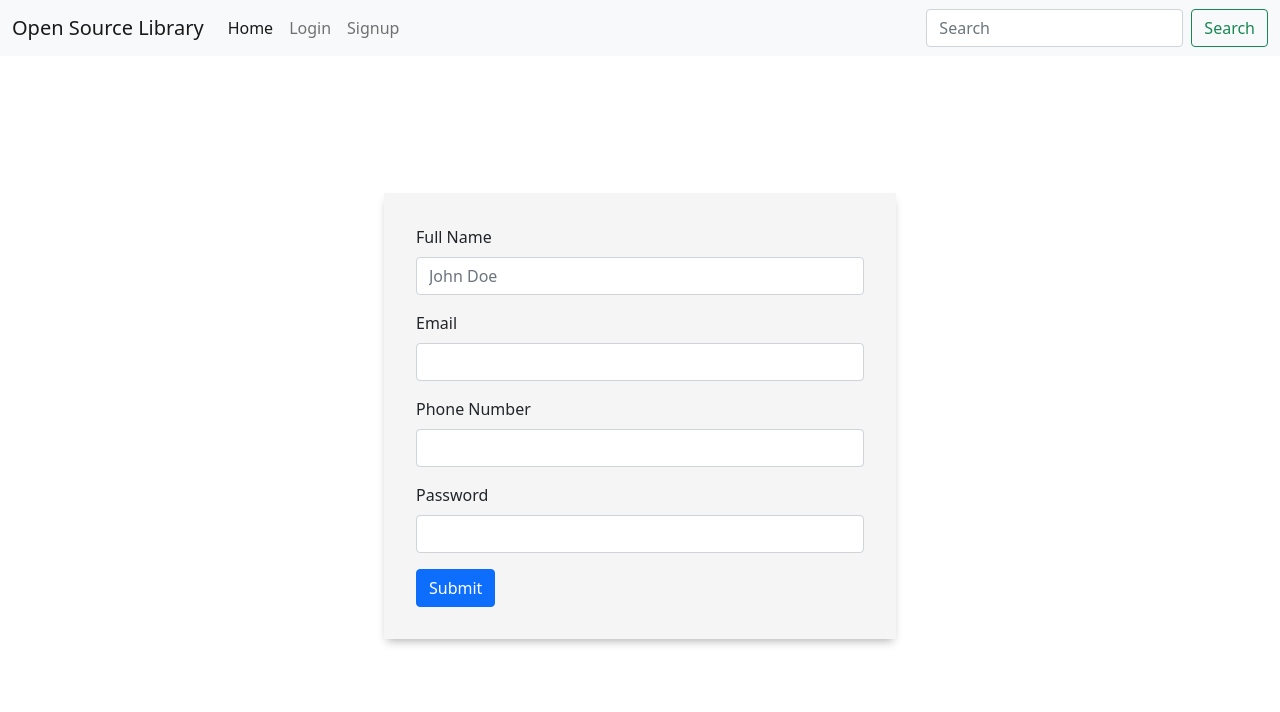
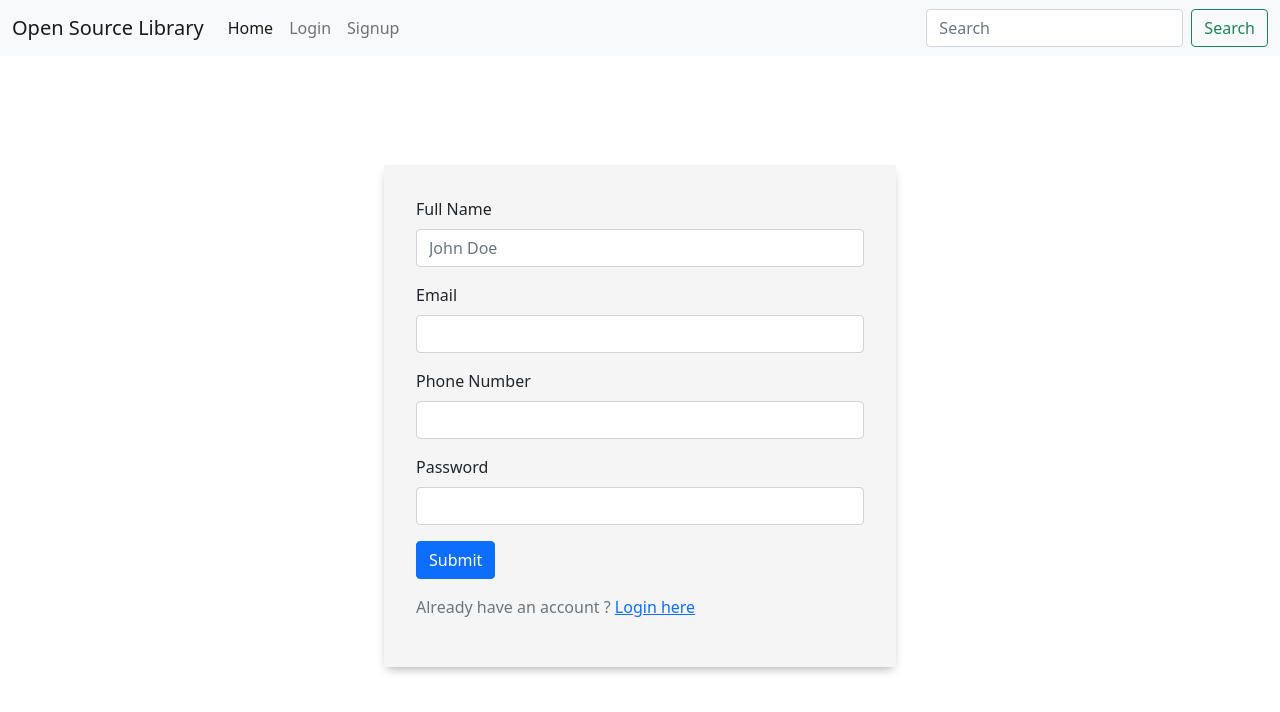
Before and after one commit to rockingrohit9639/Open-Libraray-system, a React (Create React App) app in the folder open-library/: page /signup in a window 1280 px wide. Shown: the top 712 px of the page. Built offline with nearby package versions, Linux system fonts and the light colour scheme.

Commit message:
minor changes

```diff
--- a/open-library/src/Components/Login/Login.js
+++ b/open-library/src/Components/Login/Login.js
@@ -83,6 +83,9 @@
         <button type="submit" className="btn btn-primary">
           Submit
         </button>
+        <p className="text-muted my-3">
+          Do not have an account ? <Link to="/signup">Signup here</Link>
+        </p>
       </form>
     </div>
   );
--- a/open-library/src/Components/Signup/Signup.js
+++ b/open-library/src/Components/Signup/Signup.js
@@ -1,7 +1,7 @@
 import React, { useState } from "react";
 import { registerUser } from "../../axios/endpoints";
 import { ToastContainer, toast } from "react-toastify";
-import { useNavigate } from "react-router-dom";
+import { Link, useNavigate } from "react-router-dom";
 
 function Signup() {
   const [data, setData] = useState({
@@ -126,6 +126,9 @@
         <button type="submit" className="btn btn-primary">
           Submit
         </button>
+        <p className="text-muted my-3">
+          Already have an account ? <Link to="/login">Login here</Link>
+        </p>
       </form>
     </div>
   );
```
